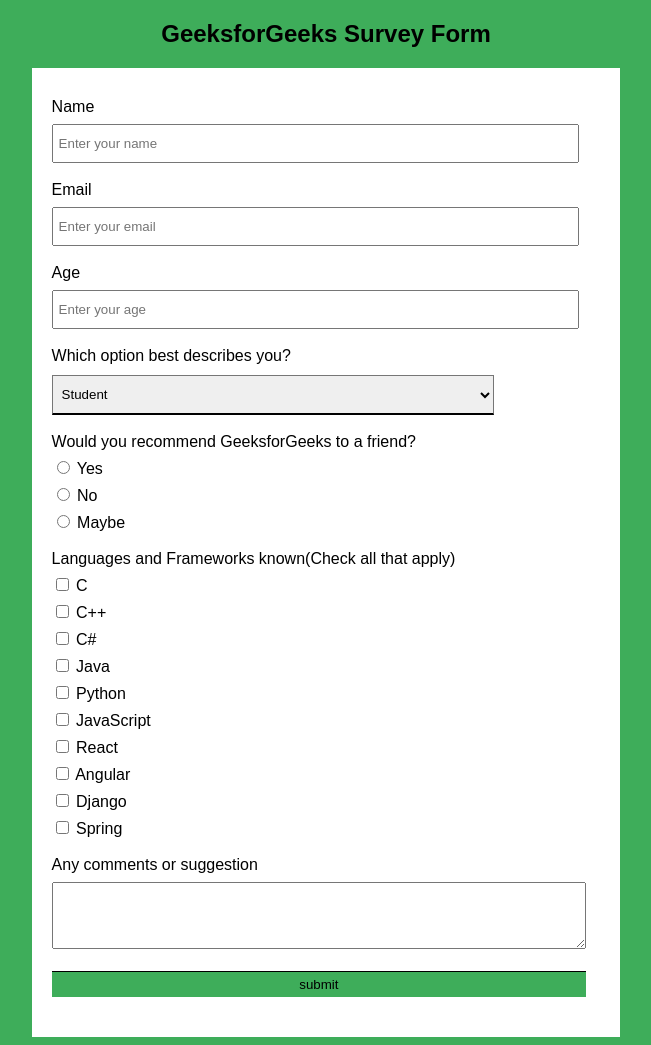
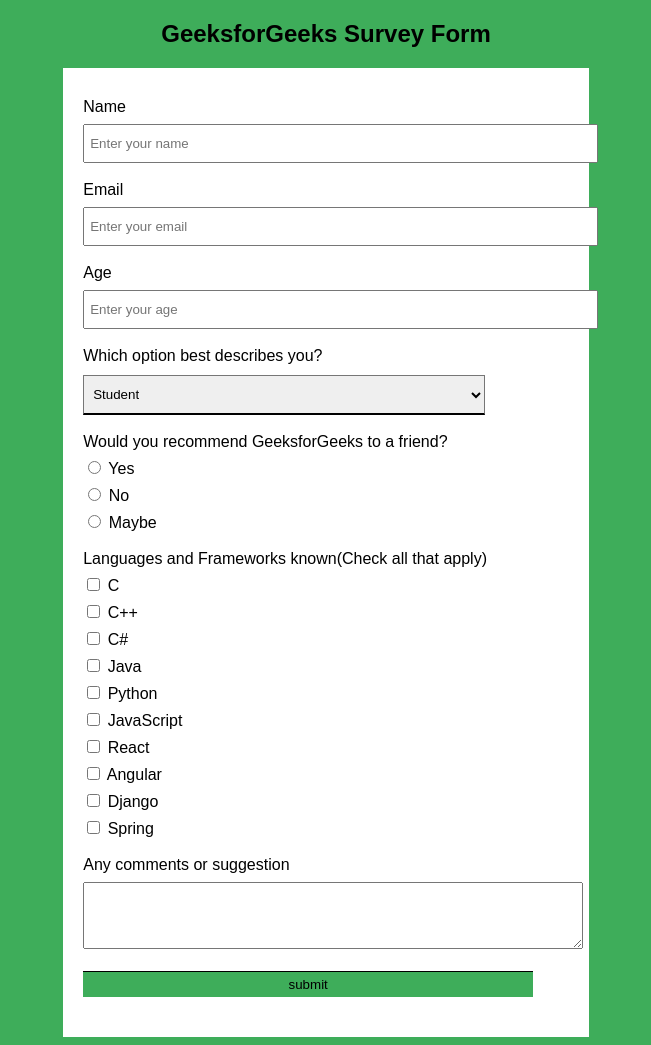
Before and after one commit to MercyUL/learning_bootstrap, a plain HTML site: page index3.html in a window 1280 px wide. Shown: the whole page, without its empty margins (314-965 px from the left). Drawn offline with Linux system fonts and the light colour scheme.

Commit message:
I have made the changes back to the original code

```diff
--- a/index3.html
+++ b/index3.html
@@ -15,7 +15,7 @@
         }
         .form{
           background-color: white;
-          width: 45%;
+          width: 40%;
           margin: auto;
           padding-left: 20px;
           padding-top: 20px;
@@ -24,7 +24,7 @@
 
         }
         .input{
-           padding: 10px 60% 10px 5px;
+           padding: 10px 65% 10px 5px;
           margin-top: 8px;
 
 
@@ -39,7 +39,7 @@
         }
         .submit{
           padding:5px;
-          width: 94%;
+          width: 89%;
           margin: auto;
           background-color: rgb(62, 173, 90);
           border: none;
@@ -51,7 +51,6 @@
 
   </style>
   <body class="background">
-    <!-- This is the new commnet to my code base bla bla bla -->
       <h2>GeeksforGeeks Survey Form</h2>
       <section class="form">
       <form >
```
